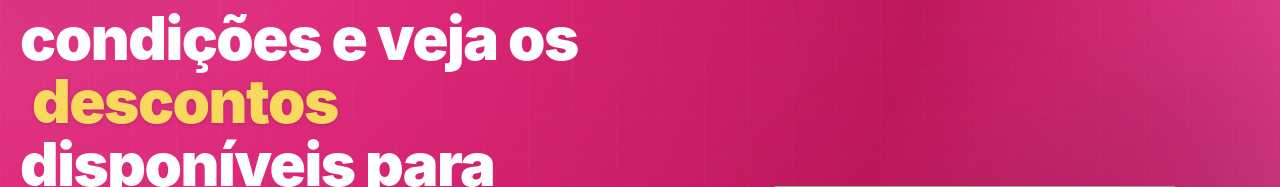
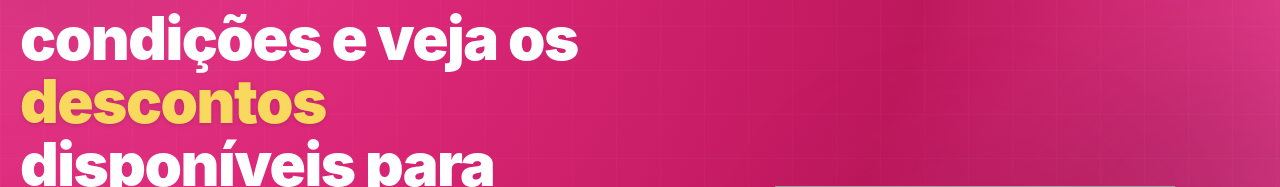
Before and after one commit to NeroProject329/auditcontabilidadeonline2, a Next.js app: page / in a window 1280 px wide. Shown: the part 274-461 px from the top of the page. Built offline with nearby package versions, Linux system fonts and the light colour scheme; no server answers; grey boxes are pictures that could not be loaded.

Commit message:
ajustar barra

```diff
--- a/src/app/page.tsx
+++ b/src/app/page.tsx
@@ -298,7 +298,7 @@ export default function Home() {
             </div>
 
             <h1 className="max-w-3xl text-4xl font-black leading-[1.05] tracking-tight sm:text-5xl lg:text-6xl">
-              Consulte as condições e veja os <span className="text-[#f8d85d] drop-shadow-sm ml-3">descontos</span> disponíveis para você.
+              Consulte as condições e veja os <span className="text-[#f8d85d] drop-shadow-sm">descontos</span> disponíveis para você.
             </h1>
 
             <p className="mt-6 max-w-2xl text-base font-medium leading-8 text-pink-50 sm:text-lg">
```
